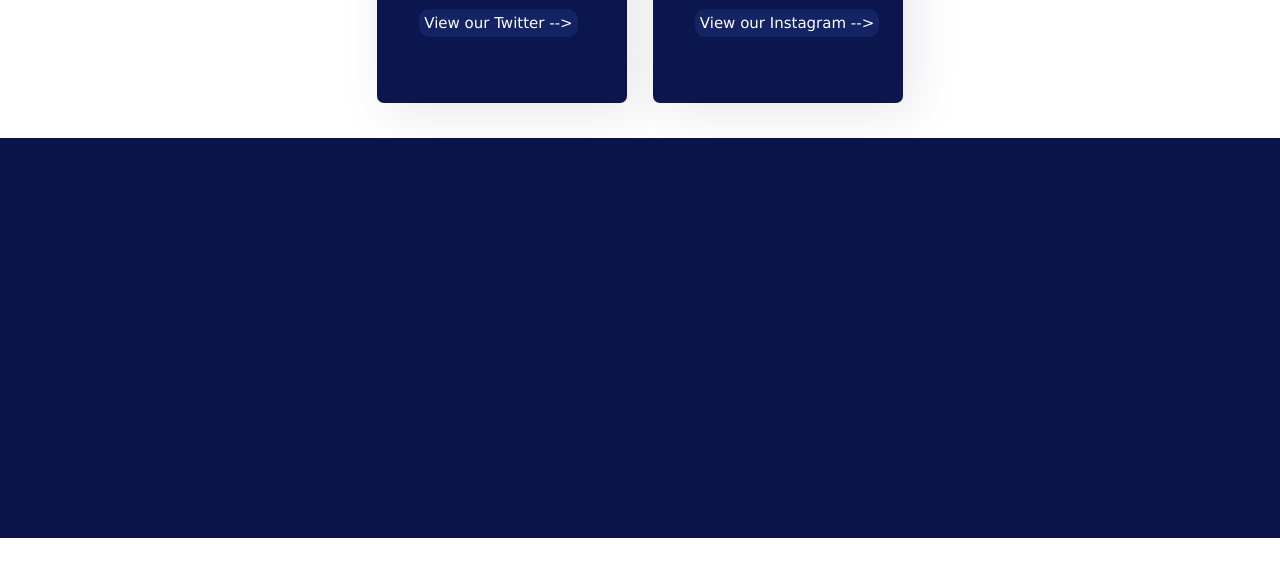
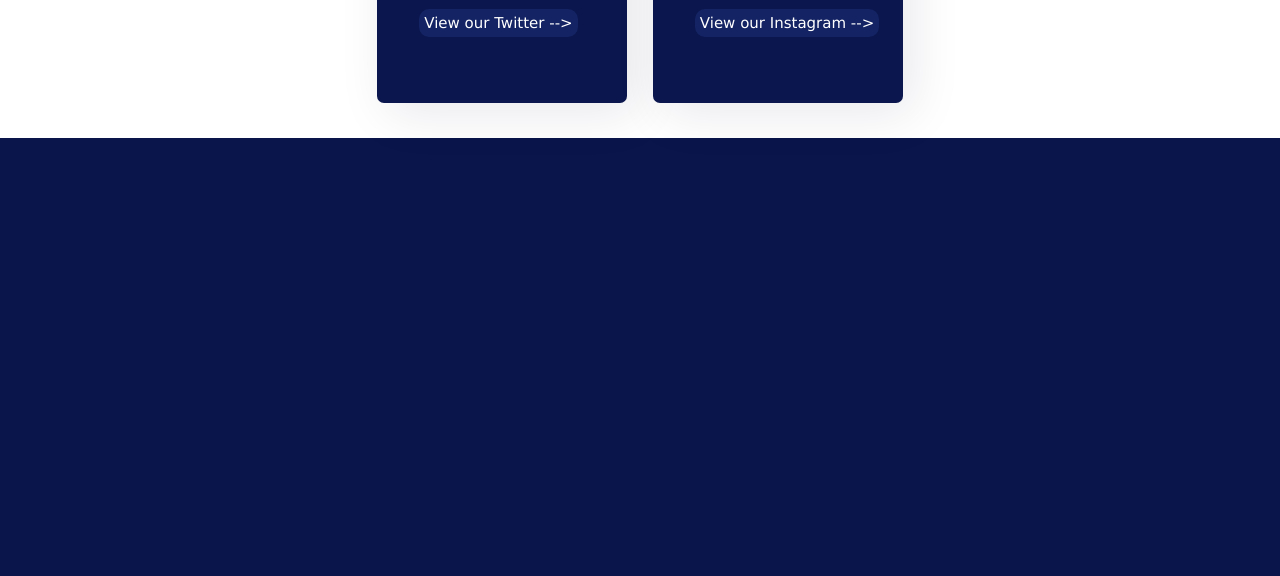
Before and after one commit to JohnnySaenz/JohnnySaenz.github.io, a plain HTML site: page pueblo-web-main/News.html in a window 1280 px wide. Shown: the part 414-990 px from the top of the page. Before the commit the page ends 952 px from the top, so only its background shows below. Drawn offline with Linux system fonts and the light colour scheme.

Commit message:
Update News.css

```diff
--- a/pueblo-web-main/News.css
+++ b/pueblo-web-main/News.css
@@ -173,7 +173,7 @@ h1 {
 
 footer {
   background-color:#0a164b;
-  padding-bottom:400px;
+  padding-bottom:600px;
   display: flex;
   flex-direction: column;
   color: white;
```
